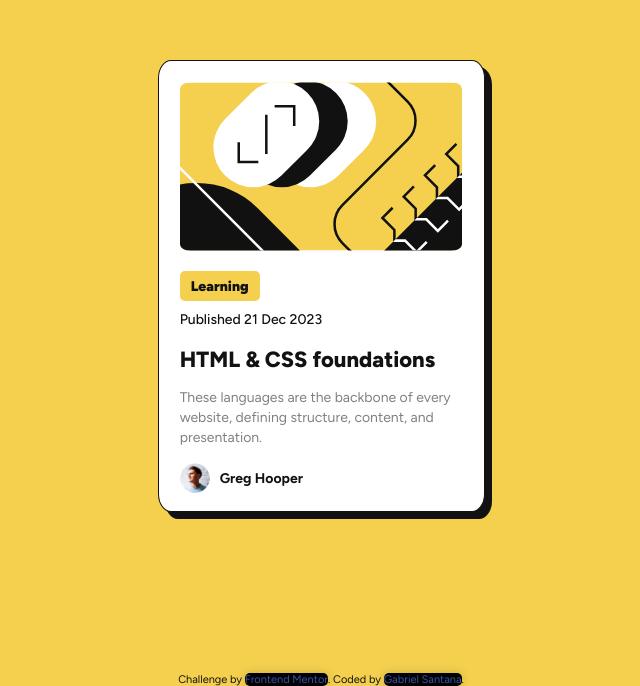
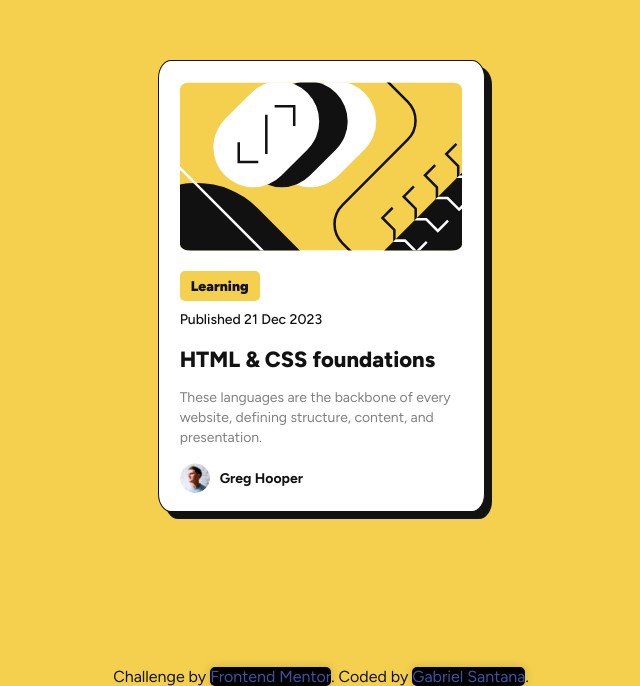
Before and after one commit to gabrielsapassos/blog-preview-card-main, a plain HTML site: page index.html in a window 1280 px wide. Shown: the part 114-800 px from the top of the page, without its empty margins (319-959 px from the left). Drawn offline with Linux system fonts and the light colour scheme.

Commit message:
Changes on links of attribution

```diff
--- a/index.html
+++ b/index.html
@@ -47,8 +47,10 @@
 
 <footer>
   <div class="attribution">
-    Challenge by <a href="https://www.frontendmentor.io?ref=challenge" target="_blank">Frontend Mentor</a>.
-    Coded by <a href="https://github.com/gabrielsapassos" target="_blank" >Gabriel Santana</a>.
+    <span>
+      Challenge by <a href="https://www.frontendmentor.io?ref=challenge" target="_blank">Frontend Mentor</a>.
+      Coded by <a href="https://github.com/gabrielsapassos" target="_blank" >Gabriel Santana</a>.
+    </span>
 </footer>
 
 </html>
--- a/style.css
+++ b/style.css
@@ -99,6 +99,9 @@ cursor: pointer;
   bottom: 0;
   left: 0;
   width: 100%;
+}
+
+.attribution span {
   font-size: 16px;
 }
 
@@ -109,8 +112,16 @@ cursor: pointer;
   border-radius: 5px;
   box-shadow: 0px 0px 10px rgba(0, 0, 0, 0.169);
   text-decoration: none;
+  transition: all 0.5s;
+  font-size: 16px;
 }
 
-a:visited{
-  color: white;
+.attribution a:hover {
+  color: black !important;
+  background-color: hsl(47, 88%, 63%);
+  transition: all 0.5s;
 }
+
+.attribution a:visited {
+  color: white !important;
+}
```
